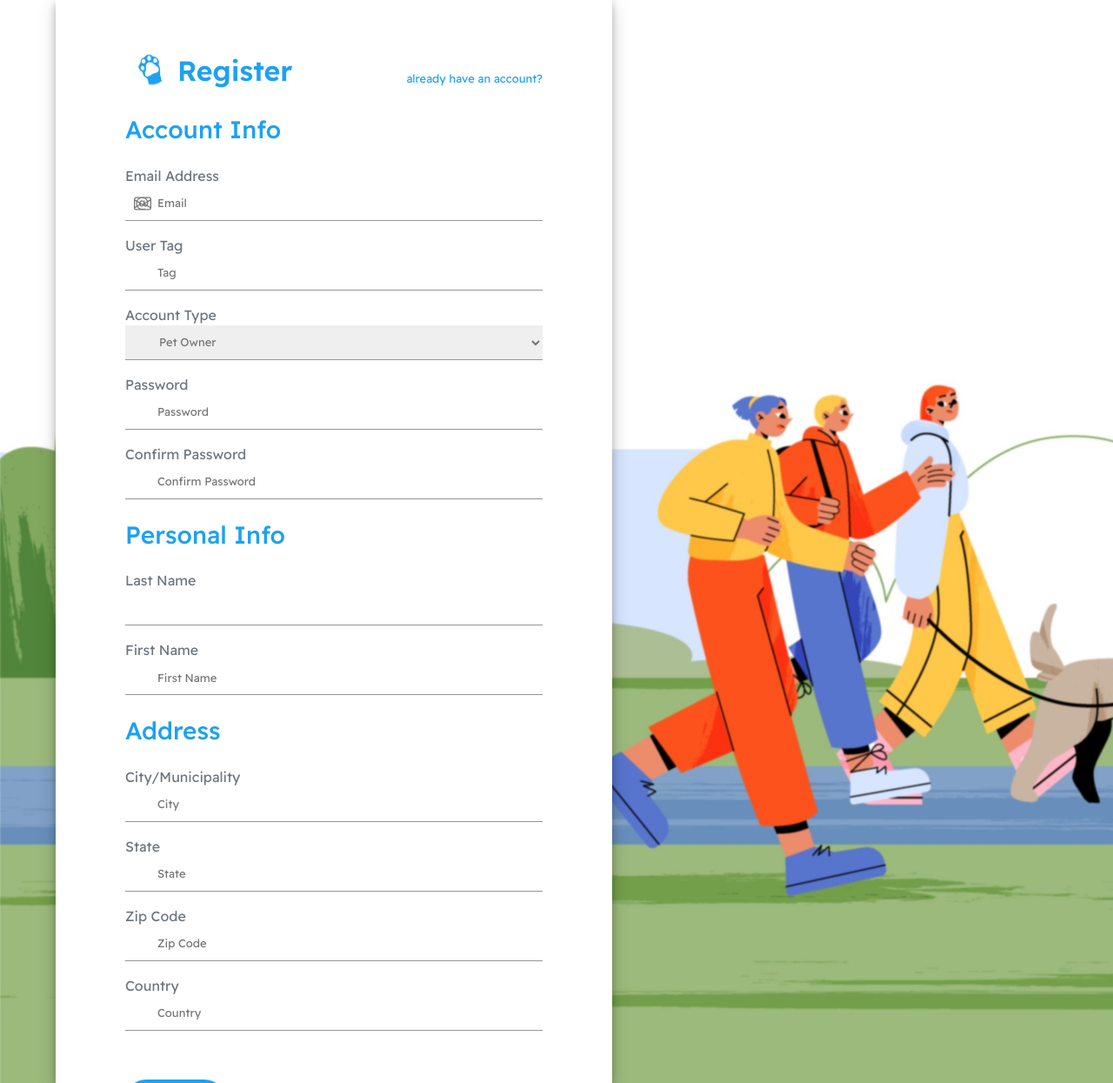
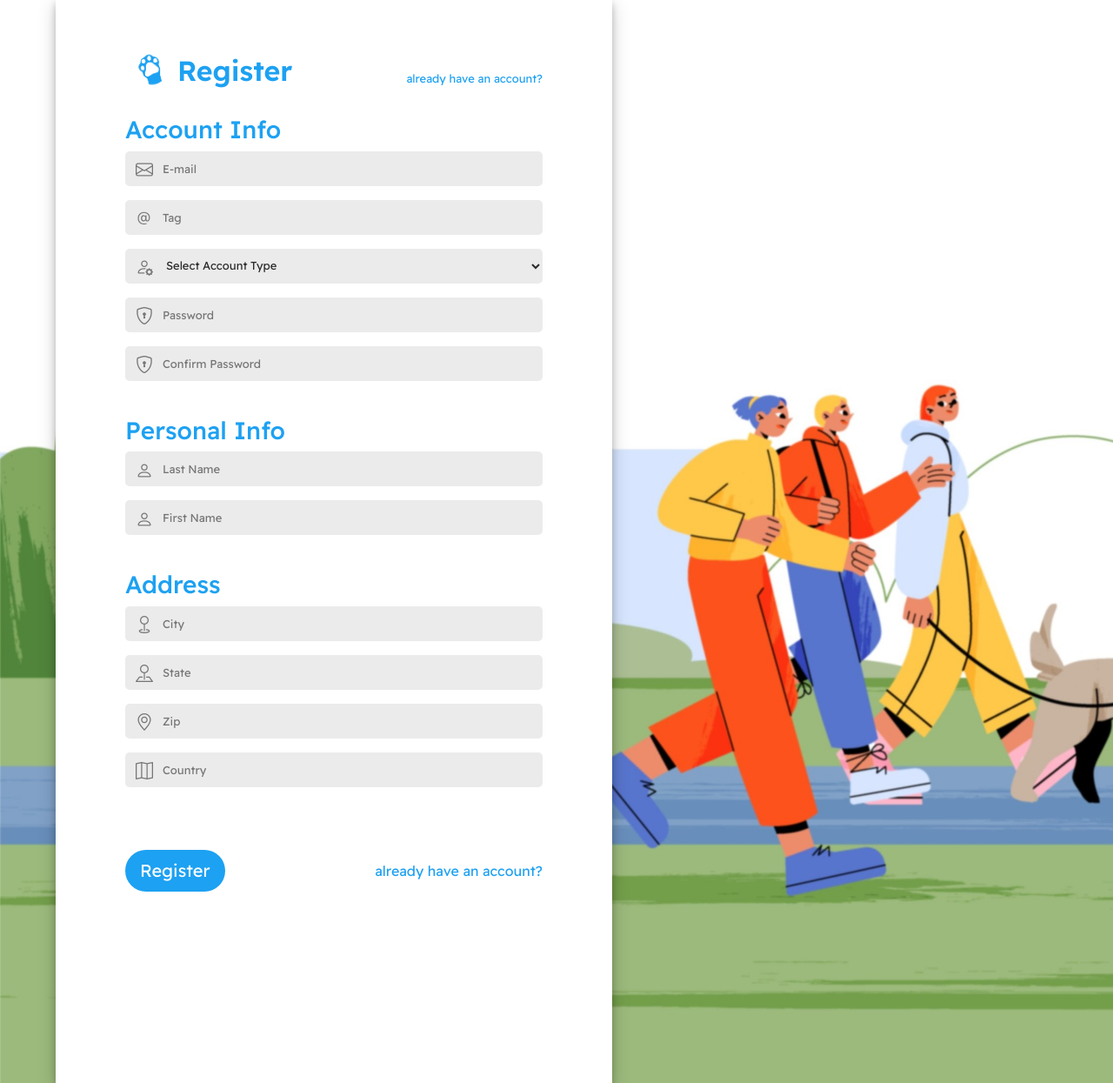
Before and after one commit to uvwbermudo/Furpaws, a Flask app: page /register in a window 1280 px wide. Shown: the whole page at 87% size. Run offline with Flask 2, Linux system fonts and the light colour scheme; some libraries are stand-ins or nearby versions.

Commit message:
FUR-11 landing, sign-up,log-in page

```diff
--- a/flaskr/static/css/styles.css
+++ b/flaskr/static/css/styles.css
@@ -176,22 +176,26 @@ html {
     font-size: 20px;
     color:#757575;
     padding: 7px 12px;
-    transition: .15s linear;
+    transition: .3s linear, transform .2s;
 }
 
-.input-icon input[type=text], .input-icon input[type=password]{
+
+
+.input-icon input[type=text], .input-icon input[type=password], .input-icon select{
     text-indent: 35px;
-    transition: .3s;
+    transition: .3s linear;
     color: rgb(43, 42, 42);
 }
 
-.input-icon input[type=text]:focus + i, .input-icon input[type=password]:focus + i {
+
+
+.input-icon input[type=text]:focus + i, .input-icon input[type=password]:focus + i, .input-icon select:focus + i{
     color: #1da1f2;
-    transform: scale(1.2);
-    padding: 7px 8px;
+    padding: 7px 3px;
+
 }
 
-.input-icon input[type=text]:focus, .input-icon input[type=password]:focus {
+.input-icon input[type=text]:focus, .input-icon input[type=password]:focus, .input-icon select:focus {
     transform: scale(1.05);
 }
 
--- a/flaskr/templates/auth/register.html
+++ b/flaskr/templates/auth/register.html
@@ -15,37 +15,62 @@
         </div>
         <form id="register">
           <div class="pt-4 d-flex flex-column position-relative register-input-div">
+
             <h3 class="fp-blue">Account Info</h3>
-            {{ form.email.label(class="mt-3 text-muted") }}
-            {{ form.email(class="register-input", placeholder="Email") }}
-            <i class="bi-envelope"></i>
-            {{ form.tag.label(class="mt-3 text-muted") }}
-            {{ form.tag(class="register-input", placeholder="Tag") }}
-            <i class="bi-at "></i>
+            <div class="input-icon d-flex flex-column align-items-stretch pb-3">
+              <input name="email" class="auth-input m-0 p-2" type="text" placeholder="E-mail">
+              <i class="bi-envelope"></i>
+            </div>
+            <div class="input-icon d-flex flex-column align-items-stretch pb-3">
+              <input name="tag" class="auth-input m-0 p-2" type="text" placeholder="Tag">
+              <i class="bi-at"></i>
+            </div>
+            <div class="input-icon d-flex flex-column align-items-stretch pb-3">
+              <select name="account_type" class="auth-input m-0 p-2" type="text" placeholder="Tag">
+                <option class="text-muted" value="" disabled selected hidden>Select Account Type</option>
+                <option value="pet_owner">Pet Owner</option>
+                <option value="freelancer">Freelancer</option>
+              </select>
+              <i class="bi-person-gear"></i>
+            </div>
+            <div class="input-icon d-flex flex-column align-items-stretch  pb-3">
+              <input name="password" class="auth-input m-0 p-2" type="password" placeholder="Password">
+              <i class="bi-shield-lock"></i>
+            </div>
+            <div class="input-icon d-flex flex-column align-items-stretch  pb-3">
+              <input name="password2" class="auth-input m-0 p-2" type="password" placeholder="Confirm Password">
+              <i class="bi-shield-lock"></i>
+            </div>
+            <br/>
 
-            {{ form.account_type.label(class="mt-3 text-muted")}}
-            {{ form.account_type(class="register-input text-indent") }}
-            {{ form.password.label(class="mt-3 text-muted") }}
-            {{ form.password(class="register-input" , placeholder="Password") }}
-            {{ form.password2.label(class="mt-3 text-muted") }}
-            {{ form.password2(class="register-input", placeholder="Confirm Password") }}
+            <h3 class="fp-blue">Personal Info</h3>
+            <div class="input-icon d-flex flex-column align-items-stretch pb-3">
+              <input name="last_name" class="auth-input m-0 p-2" type="text" placeholder="Last Name">
+              <i class="bi-person"></i>
+            </div>
+            <div class="input-icon d-flex flex-column align-items-stretch pb-3">
+              <input name="first_name" class="auth-input m-0 p-2" type="text" placeholder="First Name">
+              <i class="bi-person"></i>
+            </div>
             <br/>
-            <h3 class="fp-blue">Personal Info</h3>
 
-            {{ form.last_name.label(class="mt-3 text-muted", placeholder="Last Name") }}
-            {{ form.last_name(class="register-input") }}
-            {{ form.first_name.label(class="mt-3 text-muted") }}
-            {{ form.first_name(class="register-input", placeholder="First Name") }}
-            <br/>
             <h3 class="fp-blue">Address</h3>
-            {{ form.city.label(class="mt-3 text-muted") }}
-            {{ form.city(class="register-input", placeholder="City") }}
-            {{ form.state.label(class="mt-3 text-muted") }}
-            {{ form.state(class="register-input", placeholder="State") }}
-            {{ form.zipcode.label(class="mt-3 text-muted") }}
-            {{ form.zipcode(class="register-input", placeholder="Zip Code") }}
-            {{ form.country.label(class="mt-3 text-muted") }}
-            {{ form.country(class="register-input", placeholder="Country") }}
+            <div class="input-icon d-flex flex-column align-items-stretch pb-3">
+              <input name="city" class="auth-input m-0 p-2" type="text" placeholder="City">
+              <i class="bi-geo"></i>
+            </div>
+            <div class="input-icon d-flex flex-column align-items-stretch pb-3">
+              <input name="state" class="auth-input m-0 p-2" type="text" placeholder="State">
+              <i class="bi-pin-map"></i>
+            </div>
+            <div class="input-icon d-flex flex-column align-items-stretch pb-3">
+              <input name="zipcode" class="auth-input m-0 p-2" type="text" placeholder="Zip">
+              <i class="bi-geo-alt"></i>
+            </div>
+            <div class="input-icon d-flex flex-column align-items-stretch pb-3">
+              <input name="country" class="auth-input m-0 p-2" type="text" placeholder="Country">
+              <i class="bi-map"></i>
+            </div>
             <br/>
             <br/>
             <div class="d-flex flex-row align-items-center mt-2">
```
Also changed, not shown: flaskr/__init__.py (+6 -1 lines).
